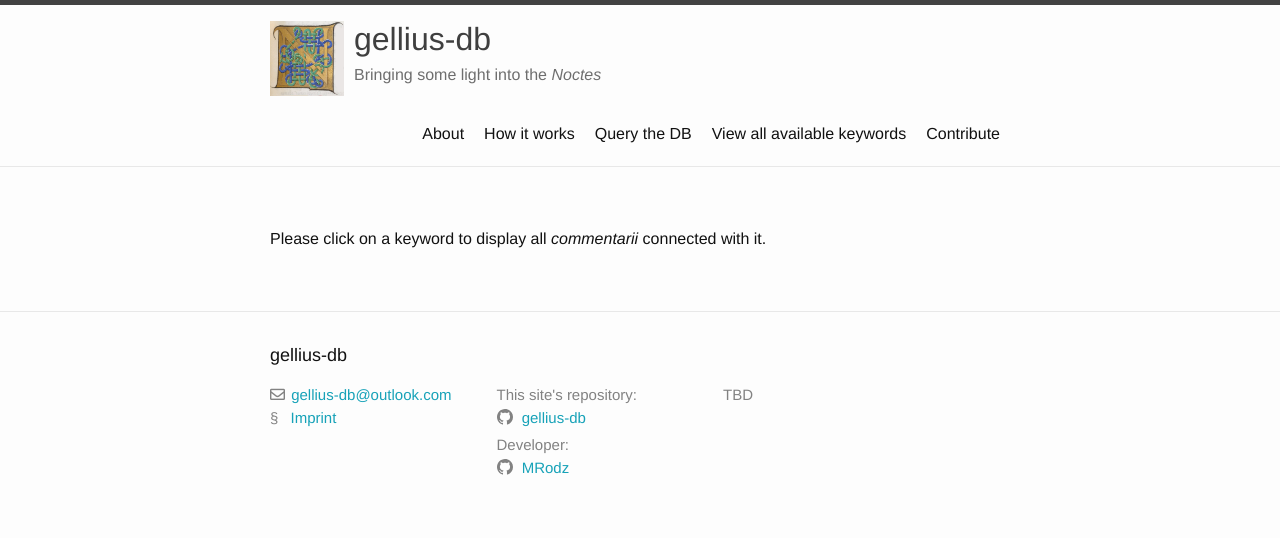
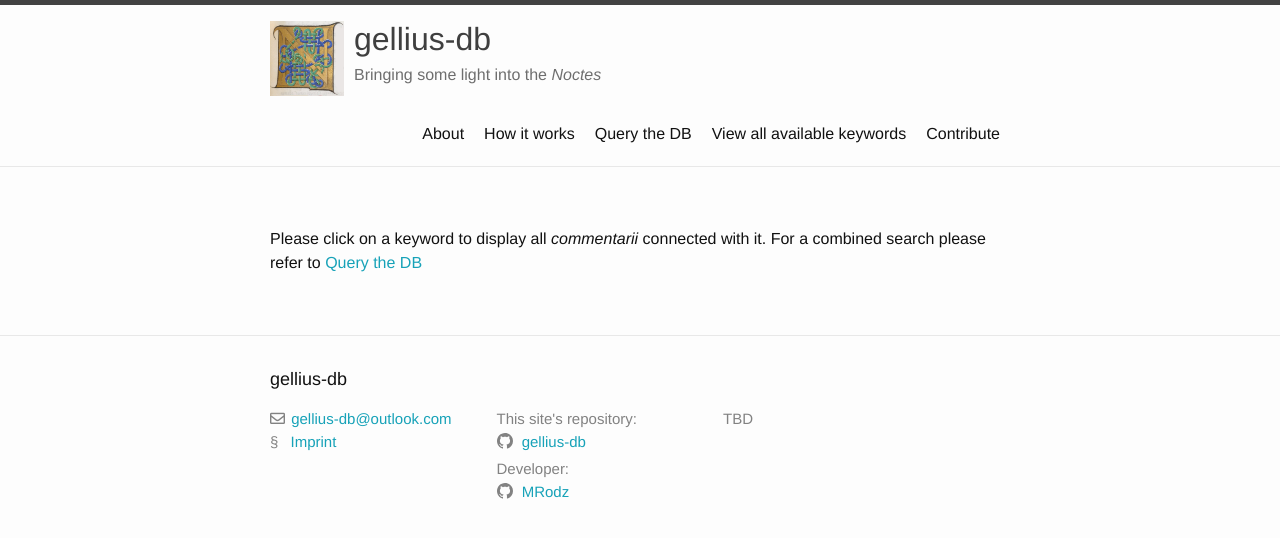
Before and after one commit to MRodz/gellius-db.github.io, a Jekyll site: the page built from keywords.html, in a window 1280 px wide. Shown: the top 538 px of the page. Built offline with Jekyll 4.4.1, drawn with Linux system fonts in a browser that asks for light colours; nearby versions of some CDN libraries; part of the change alters nothing that is shown.

Commit message:
added feature: display commentarii that have selected keyword

```diff
--- a/keywords.html
+++ b/keywords.html
@@ -4,18 +4,19 @@ title: View all availabe keywords
 permalink: /keywords/
 ---
 
-<div id="keywords-text">Please click on a keyword to display all <em>commentarii</em> connected with it.</div>
+<div id="keywords-text">Please click on a keyword to display all <em>commentarii</em> connected with it. For a combined search please refer to <a href="{{ "/query/" | absolute_url}}">Query the DB</a></div>
 <div id="keywords"></div>
+<div id="commentarii"></div>
 
 <script>
 (function loadJSON() {
   var xmlhttp = new XMLHttpRequest();
 
   // getting all keywords from all commentarii available
-  var queryURL = "https://query.wikidata.org/sparql?query=SELECT%20%3FsubjectLabel%20%3Foccurence%20WHERE%20%7B%0A%20%20%3FNoctes_Atticae%20wdt%3AP361*%20wd%3AQ660519.%0A%20%20%3FNoctes_Atticae%20wdt%3AP921%20%3Fsubject.%0A%20%20SERVICE%20wikibase%3Alabel%20%7B%20bd%3AserviceParam%20wikibase%3Alanguage%20%22en%22%20%7D%0A%7D%0AORDER%20BY%20ASC(UCASE(str(%3FsubjectLabel)))&format=json";
+  var queryURL = "https://query.wikidata.org/sparql?query=SELECT%20%3FsubjectLabel%20%3Fsubject%20WHERE%20%7B%0A%20%20%3FNoctes_Atticae%20wdt%3AP361*%20wd%3AQ660519.%0A%20%20%3FNoctes_Atticae%20wdt%3AP921%20%3Fsubject.%0A%20%20SERVICE%20wikibase%3Alabel%20%7B%20bd%3AserviceParam%20wikibase%3Alanguage%20%22en%22%20%7D%0A%7D%0AORDER%20BY%20ASC(UCASE(str(%3FsubjectLabel)))&format=json";
   xmlhttp.onreadystatechange = function() {
     if (this.readyState == 4 && this.status == 200) {
-      displayTable(this);
+      displayResults(this);
     }
   };
   xmlhttp.open("GET", queryURL, true);
@@ -23,15 +24,54 @@ permalink: /keywords/
   xmlhttp.send();
 })();
 
-function displayTable(json) {
+function displayResults(json) {
   var object = json.response;
   var result = object.results.bindings;
+  var container = "<div/>";
   for (var iii in result) {
     if (result.hasOwnProperty(iii)) {
-      var button = "<button type='button' class='btn btn-outline-info'>";
+      var www = result[iii].subject.value;
+      var uri = String(www.match(/Q\d+/g));
+      console.log(uri);
+      var button = "<button onclick=\x27getCommentarii(\x22" + uri + "\x22)\x27>";
       var value = result[iii].subjectLabel.value;
         button += value + "</button>";
-        document.getElementById("keywords").innerHTML = button;
+        container += button;
+        document.getElementById("keywords").innerHTML = container;
+    }
+  }
+};
+
+function getCommentarii(uri) {
+  console.log("test");
+  console.log(uri);
+  var xmlhttp = new XMLHttpRequest();
+
+  // getting all commentarii with selected keyword
+  var queryURL = "https://query.wikidata.org/sparql?query=SELECT%20%3FitemLabel%20WHERE%20%7B%0A%20%20%3Fitem%20wdt%3AP31%20wd%3AQ1980247.%0A%20%20%3Fitem%20wdt%3AP361*%20wd%3AQ660519.%0A%20%20%3Fitem%20wdt%3AP921%20wd%3A"
+  + uri + ".%0A%20%20SERVICE%20wikibase%3Alabel%20%7B%20bd%3AserviceParam%20wikibase%3Alanguage%20%22en%22.%20%7D%0A%7D&format=json";
+  xmlhttp.onreadystatechange = function() {
+    if (this.readyState == 4 && this.status == 200) {
+      displayCommentarii(this);
+    }
+  };
+  xmlhttp.open("GET", queryURL, true);
+  xmlhttp.responseType = "json";
+  xmlhttp.send();
+};
+
+function displayCommentarii(json) {
+  console.log("test2");
+  var object = json.response;
+  var result = object.results.bindings;
+  var container = "<div/>";
+  for (var iii in result) {
+    if (result.hasOwnProperty(iii)) {
+      var div = "<div>";
+      var value = result[iii].itemLabel.value;
+        div += value + "</button>";
+        container += div;
+        document.getElementById("commentarii").innerHTML = container;
     }
   }
 }
```
